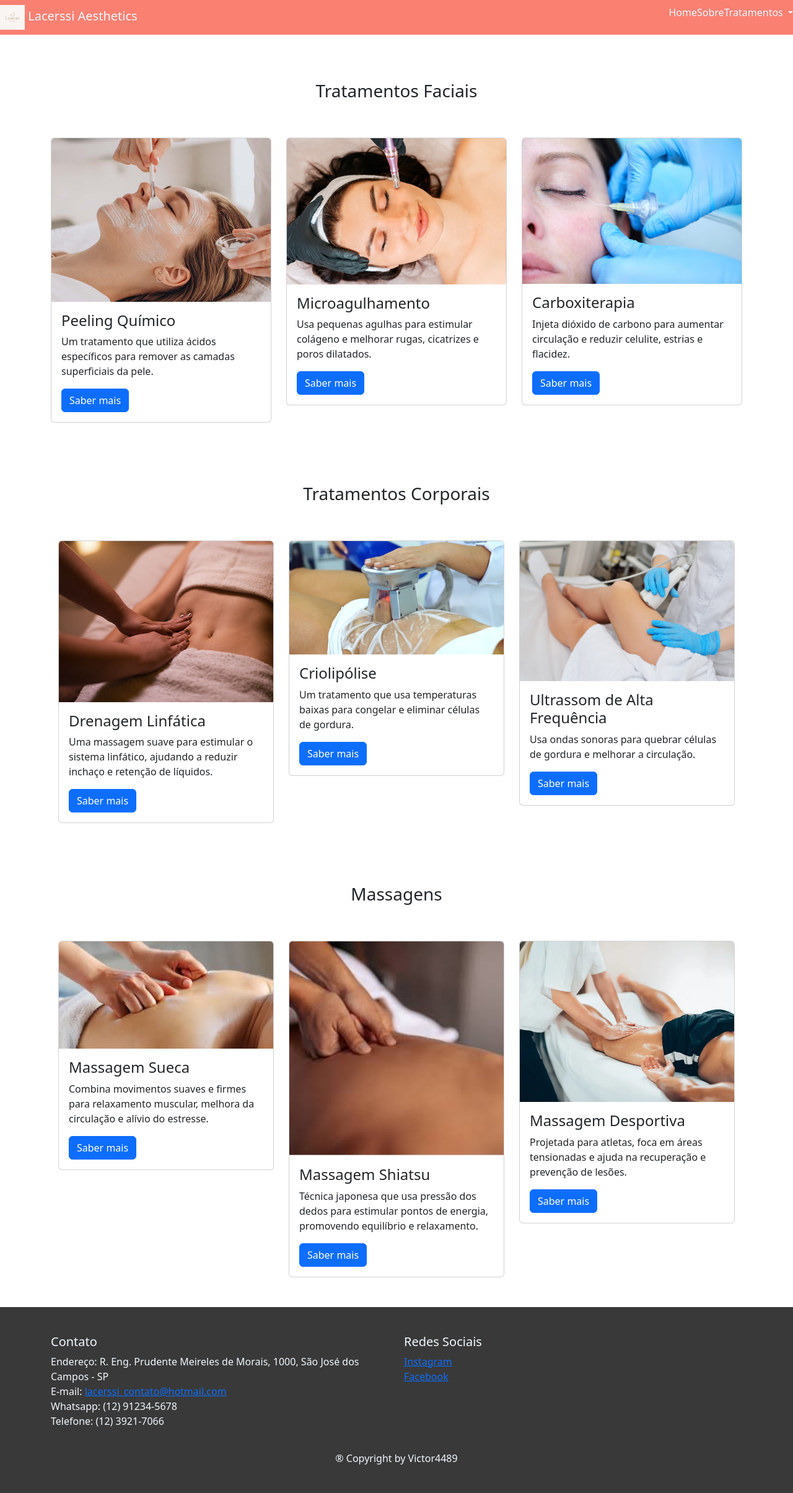
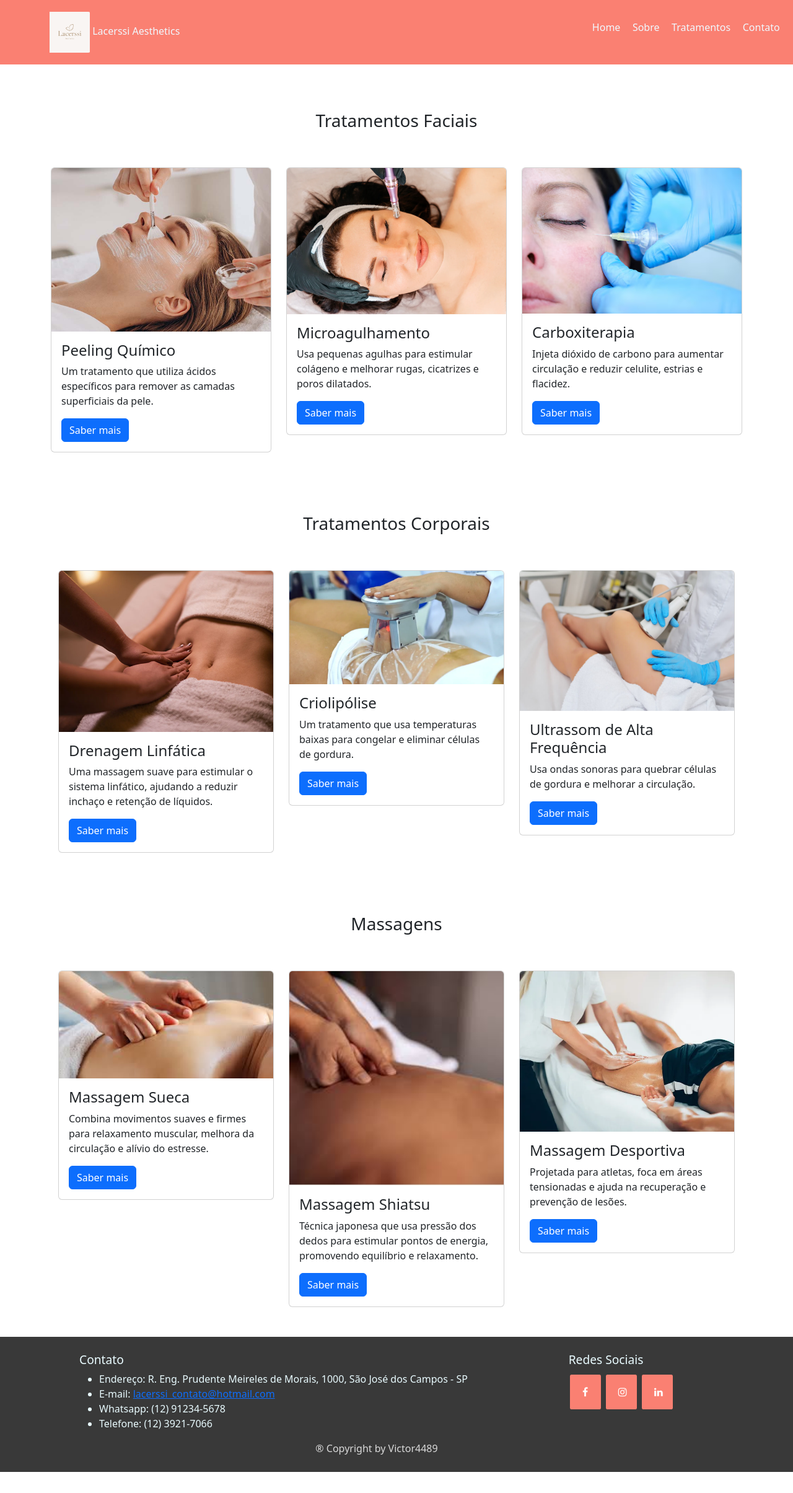
Before and after one commit to victor4486/Desafio-3, a Flask app: page /Tratamentos in a window 1280 px wide. Shown: the whole page at 62% size. After the commit the page ends 2375 px from the top, so only its background shows below. Run offline with Flask 3, Linux system fonts and the light colour scheme.

Commit message:
corrigindo css e adicionando novo item na navbar

```diff
--- a/app.py
+++ b/app.py
@@ -8,12 +8,16 @@ def index():
     return render_template('index.html')
 
 @app.route('/Tratamentos')
-def contatos():
+def Tratamentos():
     return render_template('Tratamentos.html')
 
 @app.route('/Sobre')
-def quem_somos():
+def Sobre():
     return render_template('Sobre.html')
+
+@app.route('/contato')
+def Contato():
+    return render_template('contato.html')
 
 if __name__ == '__main__':
     app.run(debug=True, port=8000)
--- a/static/css/style.css
+++ b/static/css/style.css
@@ -1,129 +1,136 @@
- /* cores */
-
+/* ################# cores ############################# */
 :root {
     --primary-color: #FA8072;
     --secondary-color: #444;
     --background-color: #e9fbff;
-    --text-color1:black;
-    --text-color2:aliceblue;
+    --text-color1: #393939;
+    --text-color2: aliceblue;
+    --backgroud-button: #dadada;
 }
 
-
-
-/* navbar */
-
-.navbar{
+/* ###################### navbar ################### */
+.navbar {
     background-color: var(--primary-color);
-    color:var(--text-color2);
-
+    color: var(--text-color2);
+    display: flex;
+    padding: 1rem;
 }
 
-.navbar a{
-    color:aliceblue;
+.navbar a, .navbar ul li a {
+    color: aliceblue;
     text-decoration: none;
     transition: color 0.3s ease, text-decoration-color 0.3s ease;
 }
 
-.navbar li{
-    color:aliceblue;
-    text-decoration: none;
-    transition: color 0.3s ease, text-decoration-color 0.3s ease;
+.navbar a:hover, .navbar ul li a:hover {
+    color: var(--text-color1);
 }
 
-.container-itens{
+.container-itens {
     display: flex;
     list-style-type: none;
+    padding: 1.5rem 5rem;
+    gap: 8%;
 }
 
-.nav-itens li{
+.container-img {
+    width: 20%;
+    padding-left: 5rem;
+    border-radius: 2%;
+}
 
+/* ##################### dropdown ######################### */
+.dropdown:hover .dropdown-menu {
+    display: block;
+}
+
+.dropdown-menu {
+    display: none;
+    position: absolute;
+    list-style-type: none;
+    padding-right: 0;
+    margin: 0;
+}
+
+.dropdown-menu li {
+    padding: 0.5rem;
+    background-color: var(--backgroud-button);
+}
+
+.dropdown-menu li a {
+    text-decoration: none;
+    color: var(--text-color1);
+}
+
+.dropdown-menu li a:hover {
+    background-color: var(--backgroud-button);
+    color: var(--text-color1);;
 }
 
 
-
-.dropdown-menu {
-    background-color: #444; /* Cor do fundo do dropdown */
+/* ################# footer ################ */
+footer {
+    background-color: var(--text-color1);
+    color: var(--background-color);
+    text-decoration: none;
+    padding: 2% 15% 2% 10% ;
 }
 
-.navbar-custom .dropdown-item {
-    color: white; /* Cor do texto no dropdown */
-}
-
-.navbar-custom .dropdown-item:hover {
-    background-color: #555; /* Cor do item do dropdown ao passar o mouse */
-}
-
-.posicao_botao{
-    display: flex;
-    justify-content: space-between;
-
-}
-
-
-
-/* fooder */
-
-footer{
-    background-color: #393939;
-    color: aliceblue;
-}
-
-.titulo-footer{
-    font-size: 20px;
-}
-
-.contatos{
-    padding-top: 20px;
-    padding-left: 100px;
-
-}
-
-.redes{
-    padding-top: 20px;
-    padding-right: 200px;
-}
-
-
-.tds {
-    display: flex;
-    align-items: center;
-    justify-content: center;
-    padding:20px;
-    font-size: medium;
-    text-decoration: none;
-    color: aliceblue;
-    transition: color 0.3s ease, text-decoration-color 0.3s ease;
-}
-
-.tds:hover{
-    color:rgb(150, 206, 255)
-}
-
-.teste{
+.container-footer{
     display: flex;
     justify-content: space-between;
 }
 
+footer h1{
+    font-size: 1.2rem;
+}
 
+.remove li a{
+    text-decoration: none;
+    list-style-type: none;
+}
 
+.copyright a{
+    display: flex;
+    justify-content: center;
+    text-decoration: none;
+    color:var(--backgroud-button);
+}
 
+.copyright a:hover{
+    color:var(--background-color);
+}
 
+/* ########## icons ########## */
 
+  .fa {
+    padding: 20px;
+    font-size: 30px;
+    width: 50px;
+    text-align: center;
+    text-decoration: none;
+    margin: 5px 2px;
+    color: white;
+    background-color:var(--primary-color);
+    border-radius: 5%;
+  }
 
-
+  .fa:hover {
+      opacity: 0.7;
+  }
 
 /* index */
-.titulo-index{
+.titulo-index {
     font-size: 25px;
 }
 
-.txt-index{
+.txt-index {
     align-items: center;
     margin-bottom: 50px;
     font-size: 15px;
 }
 
-.imagens-carousel{
+.imagens-carousel {
     width: 70vh;
     height: auto;
     display: flex;
@@ -132,16 +139,14 @@ footer{
     margin: auto;
 }
 
-.display-flex-index{
+.display-flex-index {
     display: flex;
     justify-content: space-between;
-
 }
 
-.imagens-index{
+.imagens-index {
     width: 250px;
     height: 250px;
-
 }
 
 .text {
@@ -154,29 +159,26 @@ footer{
     height: auto;
     text-align: center;
     color: black;
-
 }
 
 .text:hover {
     transform: translateY(-10px); /* Levanta o elemento 10 pixels */
 }
 
-
 /* Sobre */
-
-.titulo-sobre{
+.titulo-sobre {
     display: flex;
     justify-content: center;
     margin-top: 30px;
     font-size: 25px;
 }
 
-.texto-sobre{
+.texto-sobre {
     display: flex;
-    margin-top: 30px
+    margin-top: 30px;
 }
 
-.imagens-sobre{
+.imagens-sobre {
     width: 200px;
     height: 200px;
     border-radius: 8%;
@@ -188,11 +190,11 @@ footer{
     transform: translateY(-10px);
 }
 
-.texto-sobre2{
+.texto-sobre2 {
     display: flex;
 }
 
-.imagens-sobre2{
+.imagens-sobre2 {
     width: 200px;
     height: 200px;
     border-radius: 8%;
@@ -203,39 +205,35 @@ footer{
     transform: translateY(-10px);
 }
 
-.lista-sobre{
+.lista-sobre {
     margin-top: 30px;
 }
 
-.subtitulo-sobre{
+.subtitulo-sobre {
     margin-top: 30px;
 }
 
-
-
 /* tratamentos */
-
-.titulo-tratamentos{
+.titulo-tratamentos {
     display: flex;
     align-items: center;
     justify-content: center;
     padding: 50px 0px 50px 0px;
 }
 
-.cards{
+.cards {
     display: flex;
     justify-content: space-between;
     margin: 15px 50px;
 }
 
-.imagens-tratamentos{
+.imagens-tratamentos {
     width: 200px;
     height: 200px;
     object-fit: cover;
 }
 
 /* responsividade */
-
 .imagens-sobre {
     max-width: 100%; /* Ajusta a imagem para se adaptar ao contêiner */
     height: auto;   /* Mantém a proporção da imagem */
@@ -246,10 +244,8 @@ footer{
     margin: auto;      /* Centraliza o contêiner na tela */
 }
 
-@media screen and(width: 768px) {
-    nav{
-        width:100vh;
+@media screen and (width: 768px) {
+    nav {
+        width: 100vh;
     }
-
-
 }
--- a/templates/base.html
+++ b/templates/base.html
@@ -4,10 +4,10 @@
     <meta charset="UTF-8">
     <meta name="viewport" content="width=device-width, initial-scale=1.0">
     <title>Lacerssi</title>
-
     <link rel='stylesheet' href="../static/css/style.css">
     <link rel='stylesheet' href='../static/css/normalize.css'>
     <link href="https://cdn.jsdelivr.net/npm/bootstrap@5.3.3/dist/css/bootstrap.min.css" rel="stylesheet" integrity="sha384-QWTKZyjpPEjISv5WaRU9OFeRpok6YctnYmDr5pNlyT2bRjXh0JMhjY6hW+ALEwIH" crossorigin="anonymous">
+    <link rel="stylesheet" href="https://cdnjs.cloudflare.com/ajax/libs/font-awesome/4.7.0/css/font-awesome.min.css">
 
 </head>
 
@@ -15,32 +15,28 @@
         <nav class='navbar'>
 
             <div>
-                <a class="navbar-brand" href="/">
-                    <img src="/static/imagens/logo.png" alt="Logo" style="height: 40px; width: 40px;">
+                <a href="/">
+                    <img src="/static/imagens/logo.png" alt="Logo" class='container-img'>
                     Lacerssi Aesthetics
                 </a>
             </div>
 
             <div>
                 <ul class='container-itens'>
-                    <li>
-                        <a href="/">Home</a>
-                    </li>
-                    <li>
-                        <a href="/Sobre">Sobre</a>
-                    </li>
-                    <!-- Dropdown para Tratamentos -->
-                    <li>
-                        <a class="nav-link dropdown-toggle" href="#" role="button" data-bs-toggle="dropdown" aria-expanded="false">
-                            Tratamentos
-                        </a>
+                    <li><a href="/">Home</a></li>
+                    <li><a href="/Sobre">Sobre</a></li>
+
+
+                    <li class="dropdown">
+                        <a class="" href="#">Tratamentos</a>
                         <ul class="dropdown-menu">
-                            <li><a class="dropdown-item" href="/Tratamentos">Faciais</a></li>
-                            <li><a class="dropdown-item" href="/Tratamentos#corporais">Corporais</a></li>
-                            <li><a class="dropdown-item" href="/Tratamentos#depilacao">Depilação</a></li>
-                            <li><a class="dropdown-item" href="/Tratamentos#massagem">Massagem</a></li>
+                            <li><a href='/Tratamentos'>Faciais</a></li>
+                            <li><a href='/Tratamentos#corporais'>Corporais</a></li>
+                            <li><a href='/Tratamentos#depilacao'>Depilação</a></li>
+                            <li><a href='/Tratamentos#massagem'>Massagem</a></li>
                         </ul>
                     </li>
+                    <li><a href="/">Contato</a></li>
                 </ul>
             </div>
 
@@ -55,12 +51,10 @@
         {% endblock%}
 
         <footer>
-            <div class="container py-4"> <!-- Adiciona padding vertical -->
-                <div class="row"> <!-- Sistema de grid para controle do layout -->
-                    <!-- Contatos -->
-                    <div class="col-lg-6 col-md-6 col-sm-12 contatos"> <!-- Responsivo com espaçamento customizado -->
-                        <h3 class="titulo-footer">Contato</h3>
-                        <ul class="list-unstyled"> <!-- Remove as marcações de lista padrão -->
+            <div class='container-footer'>
+                <div>
+                    <h1>Contato</h1>
+                    <ul>
                         <li>Endereço: R. Eng. Prudente Meireles de Morais, 1000, São José dos Campos - SP</li>
                         <li>E-mail: <a href="mailto:lacerssi_contato@hotmail.com">lacerssi_contato@hotmail.com</a></li>
                         <li>Whatsapp: (12) 91234-5678</li>
@@ -68,20 +62,20 @@
                     </ul>
                 </div>
 
-                    <!-- Redes Sociais -->
-                    <div class="col-lg-6 col-md-6 col-sm-12 redes"> <!-- Responsivo com espaçamento customizado -->
-                        <h3 class="titulo-footer">Redes Sociais</h3>
-                        <ul class="list-unstyled"> <!-- Mantém estilo sem marcadores -->
-                            <li><a href="https://www.instagram.com/beauteclinnic/" target="_blank">Instagram</a></li>
-                            <li><a href="https://www.facebook.com/beauteclinnic/" target="_blank">Facebook</a></li>
-                        </ul>
+                <div>
+                    <h1>Redes Sociais</h1>
+
+                    <!--icons-->
+                    <a class="fa fa-facebook" href='https://www.facebook.com/profile.php?id=100017005422744'></a>
+                    <a class="fa fa-instagram" href='https://www.instagram.com/vitorsss__/'></a>
+                    <a class="fa fa-linkedin" href='https://www.linkedin.com/in/victor-hugo-barbosa-souza-116b81178/'></a>
                 </div>
             </div>
 
-                <!-- Direitos reservados -->
-                <div>
-                    <a href='https://github.com/victor4486'  class="tds">® Copyright by Victor4489</a>
+
+            <div class='copyright'>
+                <a href='https://github.com/victor4486'>® Copyright by Victor4489</a>
             </div>
-            </div>
+
         </footer>
 </body>
```
Also changed, not shown: templates/contato.html (added, +12 -0 lines). Lines whose indentation alone changed are shown as unchanged.
